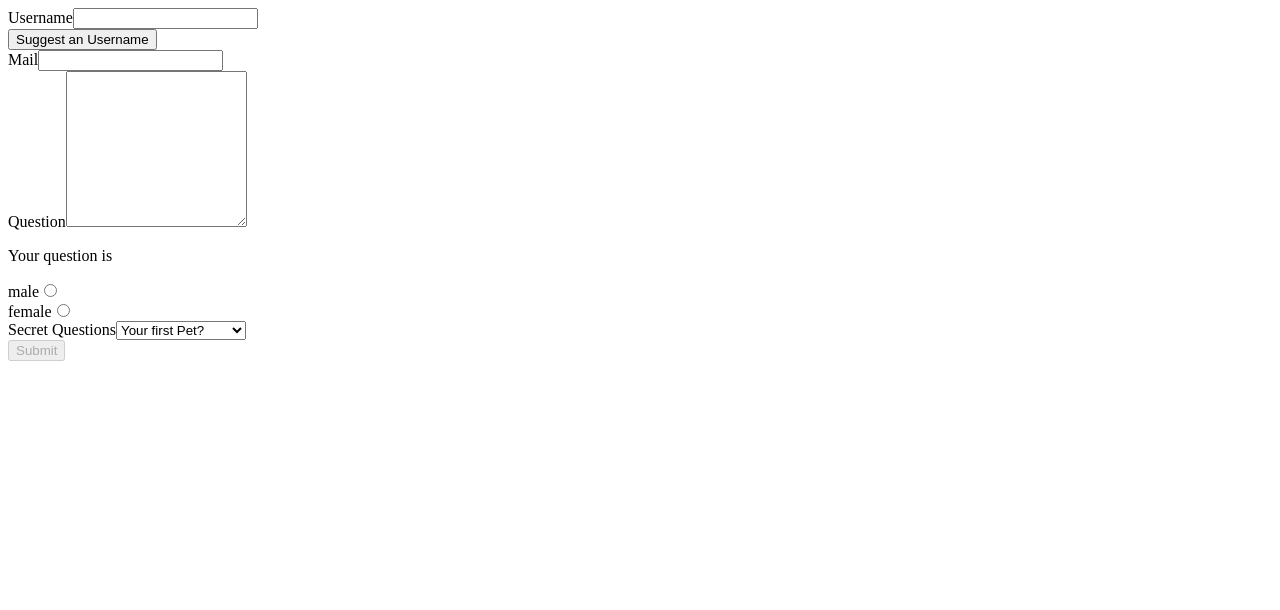
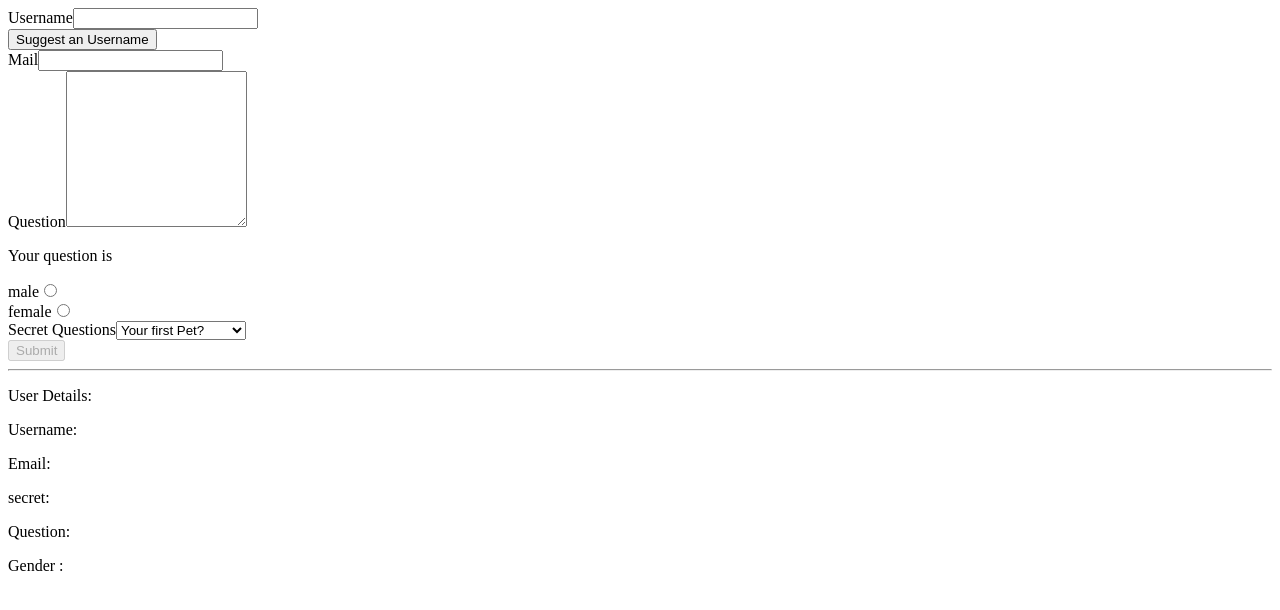
Before and after one commit to findsaranya/forms, an Angular app in the folder angularForms/: page / in a window 1280 px wide. Shown: the top 610 px of the page. Built offline with nearby package versions, Linux system fonts and the light colour scheme.

Commit message:
sumitted form

```diff
--- a/angularForms/src/app/app.component.html
+++ b/angularForms/src/app/app.component.html
@@ -62,4 +62,15 @@
       </form>
     </div>
   </div>
+  <hr/>
+  <div class="row">
+    <div class="col-md-12">
+      <p>User Details:</p>
+      <p>Username: </p>
+      <p>Email: </p>
+      <p>secret: </p>
+      <p>Question: </p>
+      <p>Gender : </p>
+      </div>
+  </div>
 </div>
--- a/angularForms/src/app/app.component.ts
+++ b/angularForms/src/app/app.component.ts
@@ -12,6 +12,13 @@ export class AppComponent {
   defaultValue = 'pet';
   answer: string = '';
   gender: Array<string> = ['male', 'female'];
+  userData= {
+        username: '',
+        email: '',
+        question: '',
+        secret: 'pet',
+        gender: 'female',
+      };
   suggestUserName() {
     const suggestedName = 'Superuser';
     // this.signupFrom.setValue({
@@ -23,11 +30,24 @@ export class AppComponent {
     //     gender: 'female',
     //   },
     // });
+    this.signupFrom.form.patchValue({
+      userData: {
+        username: 'SaranyaG',
+        email: 'ugomecome@gmail.com',
+        question: 'lkkkll',
+        secret: 'pet',
+        gender: 'female',
+      },
+    })
   }
   // onSubmit(form:NgForm){
   //   console.log("form submitted!!",form);
   // }
   onSubmit() {
     console.log(this.signupFrom);
+    this.userData.username = this.signupFrom.value.userData.username;
+    this.userData.email = this.signupFrom.value.userData.email;
+    this.userData.gender =  this.signupFrom.value.userData.gender;
+    this.userData.question = this.signupFrom.value.userData.question;
   }
 }
```
